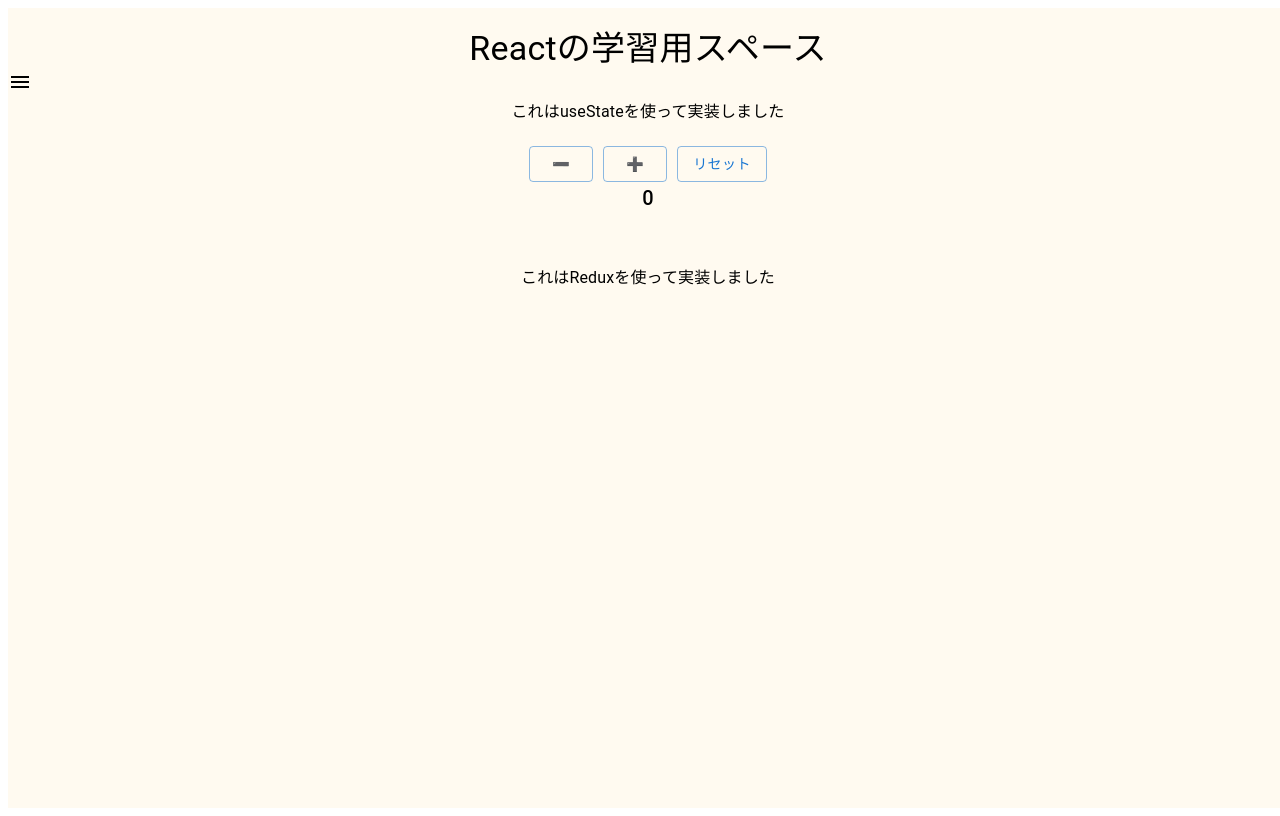
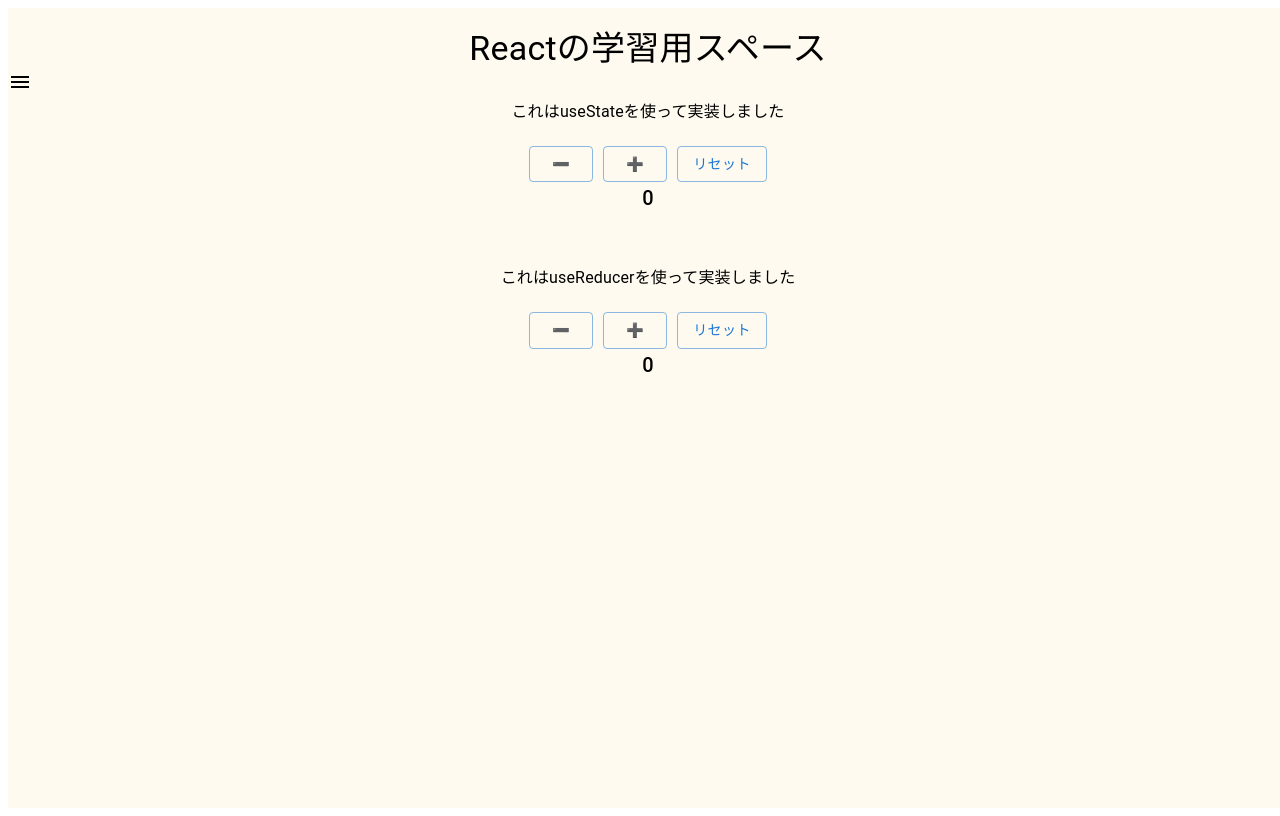
Before and after one commit to teppei1994667/react_practice, a React (Create React App) app: page /components/Home in a window 1280 px wide. Built offline with nearby package versions, Linux system fonts and the light colour scheme.

Commit message:
useReducerでカウントアップ実装

```diff
--- a/package.json
+++ b/package.json
@@ -7,7 +7,6 @@
     "@emotion/styled": "^11.11.0",
     "@mui/icons-material": "^5.11.16",
     "@mui/material": "^5.13.1",
-    "@reduxjs/toolkit": "^1.9.5",
     "@testing-library/jest-dom": "^5.16.5",
     "@testing-library/react": "^13.4.0",
     "@testing-library/user-event": "^13.5.0",
@@ -15,13 +14,10 @@
     "@types/node": "^16.18.31",
     "@types/react": "^18.2.6",
     "@types/react-dom": "^18.2.4",
-    "@types/react-redux": "^7.1.25",
     "react": "^18.2.0",
     "react-dom": "^18.2.0",
-    "react-redux": "^8.0.5",
     "react-router-dom": "^5.3.4",
     "react-scripts": "5.0.1",
-    "redux": "^4.2.1",
     "typescript": "^4.9.5",
     "web-vitals": "^2.1.4"
   },
--- a/src/components/home/Home.tsx
+++ b/src/components/home/Home.tsx
@@ -1,15 +1,17 @@
-import { useEffect, useState } from "react";
+import { useEffect, useReducer, useState } from "react";
 import { Typography, Button, Box } from "@mui/material";
+import { initialState, countReducer } from "./Reducer";
 
+//useStateで更新する
 export const Home = () => {
   const [count, setCount] = useState(0);
-	const [counterColor, setCounterColor] = useState("black")
+  const [counterColor, setCounterColor] = useState("black");
 
   const countUp = () => {
     setCount((prev) => prev + 1);
   };
 
-	const countDown = () => {
+  const countDown = () => {
     setCount((prev) => prev - 1);
   };
 
@@ -17,23 +19,31 @@ export const Home = () => {
     setCount((prev) => (prev = 0));
   };
 
+  useEffect(() => {
+    if (count % 2 === 0 && count !== 0) {
+      setCounterColor((prev) => (prev = "blue"));
+    } else if (count % 2 === 1) {
+      setCounterColor((prev) => (prev = "red"));
+    }
+  }, [count]);
 
-	useEffect(() => {
-		if (count % 2 === 0 && count !== 0) {
-			setCounterColor((prev) => prev = "blue")
-		} else if (count % 2 === 1) {
-			setCounterColor((prev) => prev = "red")
-		}
-	}, [count])
+  //useReducerで更新する
+  const [state, dispatch] = useReducer(countReducer, initialState);
 
   return (
     <>
-      <Typography variant="subtitle1" sx={{ textAlign: "center"}}>これはuseStateを使って実装しました</Typography>
+      <Typography variant="subtitle1" sx={{ textAlign: "center" }}>
+        これはuseStateを使って実装しました
+      </Typography>
       <Box sx={{ textAlign: "center", marginTop: "20px" }}>
-			<Button variant="outlined" onClick={countDown}>
+        <Button variant="outlined" onClick={countDown}>
           ➖
         </Button>
-        <Button variant="outlined" onClick={countUp} sx={{marginLeft: "10px"}}>
+        <Button
+          variant="outlined"
+          onClick={countUp}
+          sx={{ marginLeft: "10px" }}
+        >
           ➕
         </Button>
         <Button
@@ -43,11 +53,42 @@ export const Home = () => {
         >
           リセット
         </Button>
-        <Typography variant="h6" sx={{ color: counterColor}}>{count}</Typography>
+        <Typography variant="h6" sx={{ color: counterColor }}>
+          {count}
+        </Typography>
       </Box>
 
-			<Typography variant="subtitle1" sx={{ textAlign: "center", marginTop: "50px"}}>これはReduxを使って実装しました</Typography>
-
+      <Typography
+        variant="subtitle1"
+        sx={{ textAlign: "center", marginTop: "50px" }}
+      >
+        これはuseReducerを使って実装しました
+      </Typography>
+      <Box sx={{ textAlign: "center", marginTop: "20px" }}>
+        <Button
+          variant="outlined"
+          onClick={() => dispatch({ type: "decrement" })}
+        >
+          ➖
+        </Button>
+        <Button
+          variant="outlined"
+          onClick={() => dispatch({ type: "increment" })}
+          sx={{ marginLeft: "10px" }}
+        >
+          ➕
+        </Button>
+        <Button
+          variant="outlined"
+          sx={{ marginLeft: "10px" }}
+          onClick={() => dispatch({ type: "reset" })}
+        >
+          リセット
+        </Button>
+        <Typography variant="h6" >
+          {state.reducerCount}
+        </Typography>
+      </Box>
     </>
   );
 };
--- /dev/null
+++ b/src/components/home/Reducer.ts
@@ -0,0 +1,21 @@
+type ACTIONTYPE =
+  | { type: "increment" }
+  | { type: "decrement" }
+  | { type: "reset" };
+
+type STORE = { reducerCount: number };
+
+export const initialState = { reducerCount: 0 };
+
+export const countReducer = (state: STORE, action: ACTIONTYPE) => {
+  switch (action.type) {
+    case "increment":
+      return { reducerCount: state.reducerCount + 1 };
+    case "decrement":
+      return { reducerCount: state.reducerCount - 1 };
+    case "reset":
+      return { reducerCount: (state.reducerCount = 0) };
+    default:
+      throw new Error();
+  }
+};
```
Also changed, not shown: 1 other file (tests, documents, lock files or other folders).
